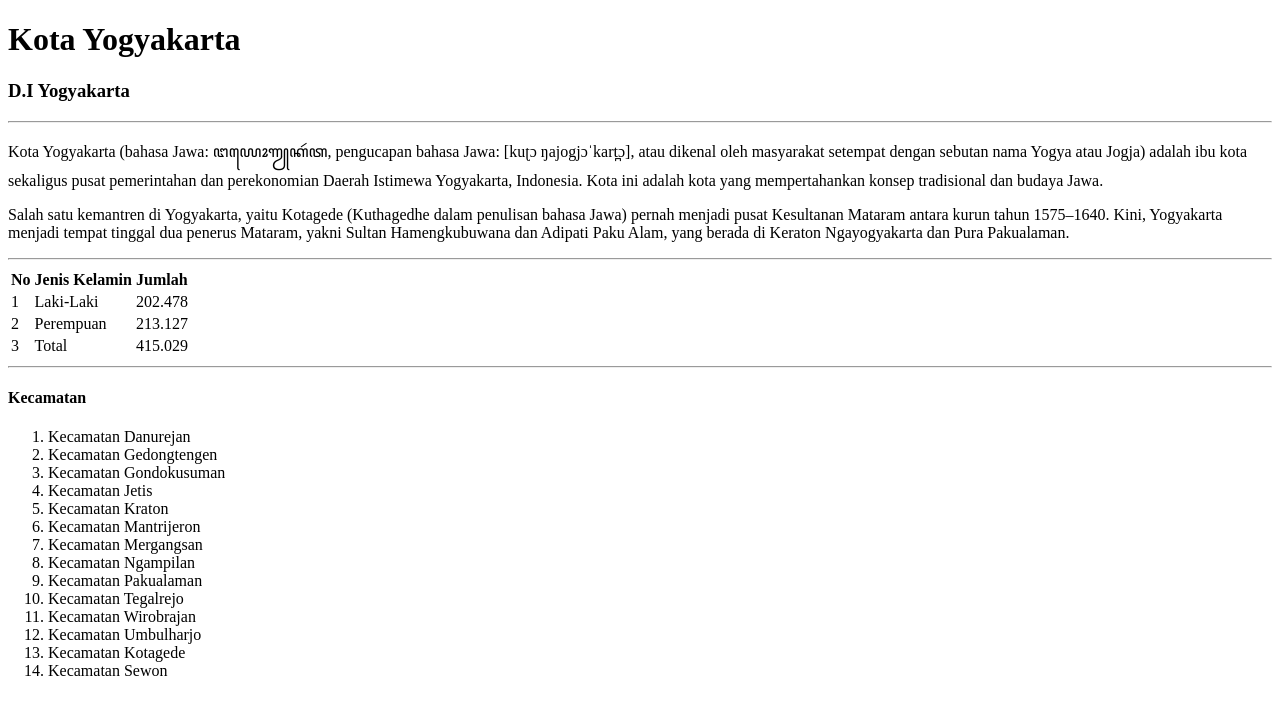
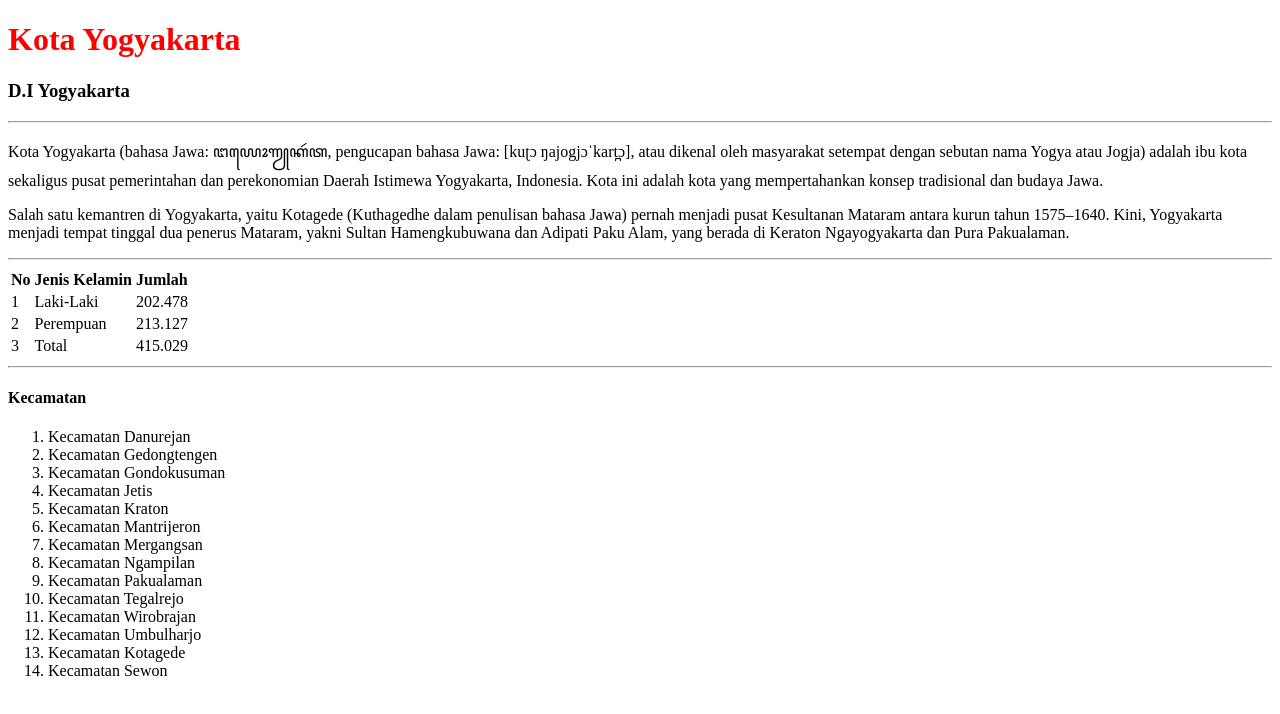
Before and after one commit to renitapuspadeviana/pgweb-acara1, a plain HTML site: page index.html in a window 1280 px wide. Drawn offline with Linux system fonts and the light colour scheme.

Commit message:
ganti warna judul

```diff
--- a/index.html
+++ b/index.html
@@ -10,7 +10,7 @@
 <body>
     <main>
         <!-- Judul -->
-        <h1>Kota Yogyakarta</h1>
+        <h1 style= "color:red;" >Kota Yogyakarta</h1>
 
         <!-- Sub Judul -->
         <h3>D.I Yogyakarta</h3>
```
